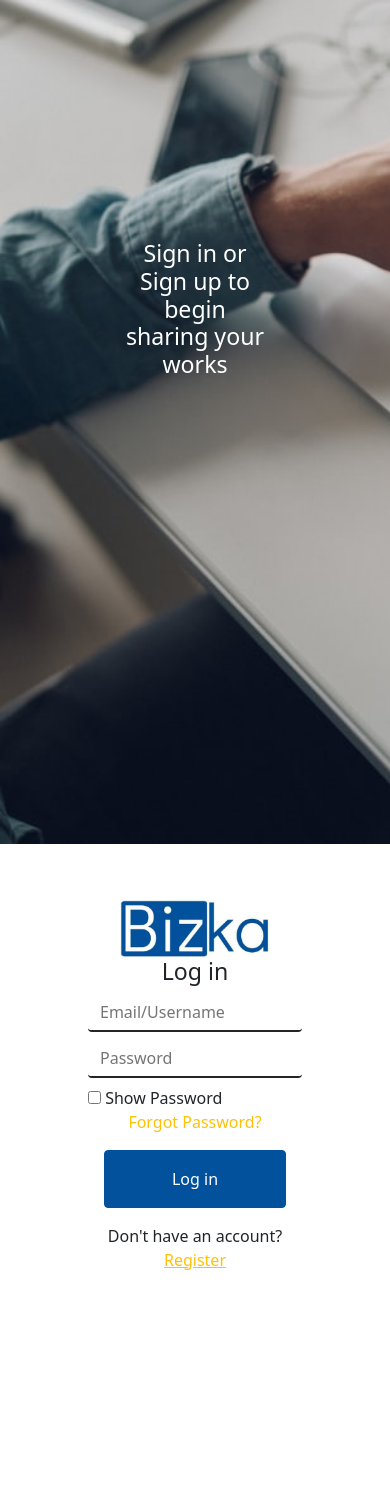
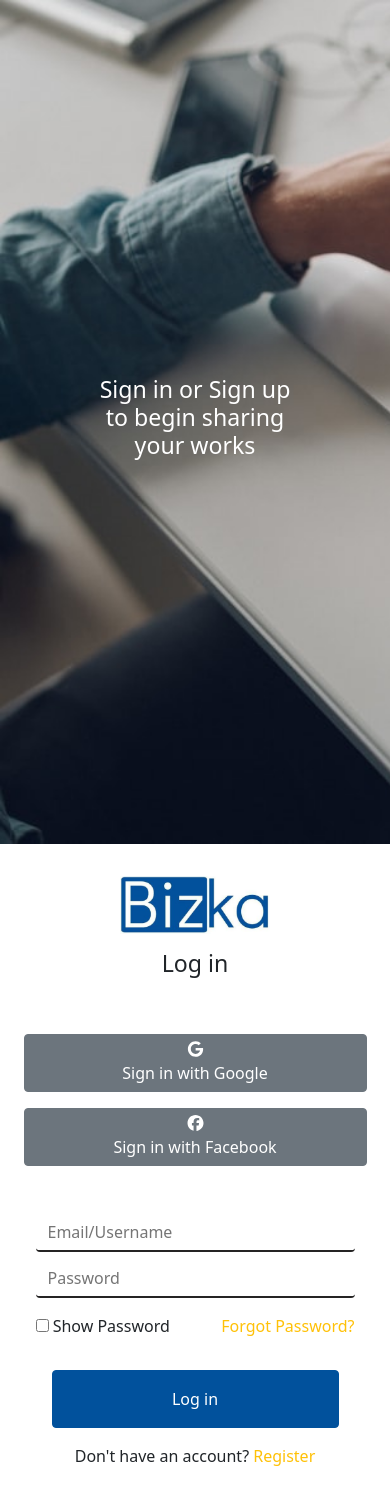
Before and after one commit to Bizkaofficial/bizzy-gallop, a React (Create React App) app: page /accounts/login in a window 390 px wide. Before the commit the page ends 1304 px from the top, so only its background shows below. Built offline with nearby package versions, Linux system fonts and the light colour scheme.

Commit message:
now mobile responsive

```diff
--- a/package.json
+++ b/package.json
@@ -42,7 +42,7 @@
   },
   "scripts": {
     "start": "react-scripts start",
-    "build": "react-scripts build",
+    "build": "GENERATE_SOURCEMAP=false react-scripts build",
     "test": "react-scripts test",
     "eject": "react-scripts eject"
   },
--- a/src/layouts/Footer.js
+++ b/src/layouts/Footer.js
@@ -1,10 +1,6 @@
 import React from "react";
-
 import { FontAwesomeIcon } from "@fortawesome/react-fontawesome";
-import { faInstagramSquare } from "@fortawesome/free-brands-svg-icons";
-import { faFacebook } from "@fortawesome/free-brands-svg-icons";
-import { faTwitter } from "@fortawesome/free-brands-svg-icons";
-import { faLinkedin } from "@fortawesome/free-brands-svg-icons";
+import { faInstagramSquare, faFacebook, faTwitter, faLinkedin } from "@fortawesome/free-brands-svg-icons";
 import { Link } from "react-router-dom";
 
 const Footer = () => {
--- a/src/layouts/Header1.js
+++ b/src/layouts/Header1.js
@@ -9,7 +9,7 @@ const Header1 = () => {
           <img src={Logo} alt="" height={40} />
         </Link>
         <button
-          class="navbar-toggler"
+          className="navbar-toggler"
           type="button"
           data-bs-toggle="collapse"
           data-bs-target="#navbarToggleExternalContent"
@@ -17,7 +17,7 @@ const Header1 = () => {
           aria-expanded="false"
           aria-label="Toggle navigation"
         >
-          <span class="navbar-toggler-icon"></span>
+          <span className="navbar-toggler-icon"></span>
         </button>
         <div
           className="collapse navbar-collapse justify-content-end"
--- a/src/pages/ForgotPassword.js
+++ b/src/pages/ForgotPassword.js
@@ -22,9 +22,9 @@ const ForgotPassword = () => {
   })
 
   return (
-    <div className="container">
+    <article className="container">
       <div className="row">
-        <div className="container mt-4 pt-5 text-center col-lg-6 col-md-12 col-sm-12">
+        <div className="text-center col-lg-6 col-md-12 col-sm-12 pt-5 mt-5 mx-auto">
           <img
             src={bizkaLogo}
             alt="bizka logo"
@@ -58,7 +58,7 @@ const ForgotPassword = () => {
           </Link>
         </div>
       </div>
-    </div>
+    </article>
   );
 }
 
--- a/src/pages/Login.js
+++ b/src/pages/Login.js
@@ -3,6 +3,8 @@ import { useEffect, useState } from "react";
 import { Link, useNavigate } from "react-router-dom";
 import axios from "axios";
 import * as Yup from "yup";
+import { FontAwesomeIcon } from "@fortawesome/react-fontawesome";
+import { faFacebook, faGoogle } from "@fortawesome/free-brands-svg-icons";
 import "../index.css";
 import sideImg from "../assets/registerbg.jfif";
 import bizkaLogo from "../assets/logo.PNG";
@@ -72,40 +74,46 @@ const Login = () => {
   };
 
   return (
-    <div>
-      <div className="d-flex flex-column flex-lg-row">
-        <div className="col-lg-6 col-12" style={addStyle}>
-          <div className="text-center mt-5 py-5 col-6 container">
-            <div className="mt-5 p-5"></div>
-            <div className="text-center container">
+    <article className="d-flex flex-column flex-lg-row">
+      <section className="col-lg-6 col-12 d-flex justify-content-center align-items-center" style={addStyle}>
+        <div className="text-center d-flex justify-content-center align-items-center w-50">
           <p className="text-white text-center h3">
-                {" "}
             <Link className="text-white text-decoration-none" to="/login">
               Sign in
-                </Link>{" "}
-                or{" "}
+            </Link>
+            <span> or </span>
             <Link
               to="/register"
               className="text-white text-decoration-none"
             >
               Sign up
-                </Link>{" "}
-                to begin sharing your works{" "}
+            </Link>
+            <span> to begin sharing your works</span>
           </p>
         </div>
-          </div>
-        </div>
-        <div className="col-lg-6 col-12 container mt-4 px-4">
-          <form onSubmit={formik.handleSubmit} className="p-3 mx-5">
-            <div className="text-center mt-3">
-              <img
-                src={bizkaLogo}
-                alt="bizka logo"
-                className="text-center"
-                style={{ width: "150px" }}
-              />
+      </section>
+
+      <section className="col-md-6 d-flex justify-content-center align-items-center">
+        <form onSubmit={formik.handleSubmit} className="p-3" style={{ width: "90%" }}>
+          <div className="d-flex flex-column gap-3 justify-content-center text-center mt-3">
+            <img src={bizkaLogo} alt="bizka logo" className="mx-auto" style={{ width: "150px" }}/>
             <h3 className="h3">Log in</h3>
           </div>
+
+          <div className="row justify-content-center gap-3 my-5">
+            <a href="https://" className="btn btn-secondary col-md-5">
+              <span className="row align-items-center justify-content-center gap-1">
+                <FontAwesomeIcon icon={faGoogle} className="col-md-1" />
+                Sign in with Google
+              </span>
+            </a>
+            <a href="https://" className="btn btn-secondary col-md-5">
+              <span className="row align-items-center justify-content-center gap-1">
+                <FontAwesomeIcon icon={faFacebook} className="col-md-1" />Sign in with Facebook
+              </span>
+            </a>
+          </div>
+
           {Errorss ? <div className="alert alert-danger text-danger">{Errorss}</div> : null}
           <div className="g-signin2" data-onsuccess="onSignIn"></div>
           <input
@@ -140,9 +148,10 @@ const Login = () => {
           {formik.touched.password ? (
             <div className="text-danger">{formik.errors.password}</div>
           ) : null}
-            <input type="checkbox" onClick={() => setShowPwd(!showPwd)} /> Show
-            Password
-            <div className="container text-center">
+
+          <div className="d-flex justify-content-between align-items-center my-3">
+            <label><input type="checkbox" onClick={() => setShowPwd(!showPwd)} /> Show
+            Password</label>
             <Link
               to="/accounts/forgot-password"
               className="text-warning text-decoration-none"
@@ -150,21 +159,19 @@ const Login = () => {
               Forgot Password?
             </Link>
           </div>
+
           <div className="text-center mx-3">
             <button className="btn btn-bizka w-100 p-3 my-3" type="submit">
               {isLoading ? <span className="spinner-border"></span> : "Log in"}
             </button>{" "}
           </div>
           <p className="text-center">
-              Don't have an account?{" "}
-              <Link className="text-warning" to="/accounts/register">
-                Register
-              </Link>
+            <span>Don't have an account? </span>
+            <Link className="text-warning text-decoration-none" to="/accounts/register">Register</Link>
           </p>
         </form>
-        </div>
-      </div>
-    </div>
+      </section>
+    </article>
   );
 };
 
--- a/src/pages/Register.js
+++ b/src/pages/Register.js
@@ -4,6 +4,8 @@ import { useState } from "react";
 import { Link, useNavigate } from "react-router-dom";
 import axios from "axios";
 // import { useDispatch, useSelector } from "react-redux";
+import { FontAwesomeIcon } from "@fortawesome/react-fontawesome";
+import { faFacebook, faGoogle } from "@fortawesome/free-brands-svg-icons";
 import sideImg from "../assets/registerbg.jfif";
 import bizkaLogo from "../assets/logo.PNG";
 // import { registerUser } from "../actions"
@@ -75,41 +77,46 @@ const Register = () => {
   };
 
   return (
-    <>
-      <section className="">
-        <div className="d-flex flex-column flex-lg-row">
-          <div className="col-lg-6 col-12" style={addStyle}>
-            <div className="text-center mt-5 py-5 col-6 container">
-              <div className="mt-5 p-5"></div>
-              <div className="text-center container">
+    <article className="d-flex flex-column flex-lg-row">
+      <section className="col-lg-6 col-12 d-flex justify-content-center align-items-center" style={addStyle}>
+        <div className="text-center d-flex justify-content-center align-items-center w-50">
           <p className="text-white text-center h3">
-                  {" "}
             <Link className="text-white text-decoration-none" to="/login">
               Sign in
-                  </Link>{" "}
-                  or{" "}
+            </Link>
+            <span> or </span>
             <Link
               to="/register"
               className="text-white text-decoration-none"
             >
               Sign up
-                  </Link>{" "}
-                  to begin sharing your works{" "}
+            </Link>
+            <span> to begin sharing your works</span>
           </p>
         </div>
-            </div>
-          </div>
-          <div className="col-lg-6 col-12 container mt-sm-4 px-sm-4">
-            <form onSubmit={formik.handleSubmit} className="p-3 mx-5">
-              <div className="text-center mt-1">
-                <img
-                  src={bizkaLogo}
-                  alt="bizka logo"
-                  className="text-center"
-                  style={{ width: "150px" }}
-                />
+      </section>
+
+      <section className="col-md-6 d-flex justify-content-center align-items-center">
+        <form onSubmit={formik.handleSubmit} className="p-3" style={{ width: "80%" }}>
+          <div className="d-flex flex-column gap-3 justify-content-center text-center mt-3">
+            <img src={bizkaLogo} alt="bizka logo" className="mx-auto" style={{ width: "150px" }}/>
             <h3 className="h3">Create an account</h3>
           </div>
+
+          <div className="row justify-content-center gap-3 my-3">
+            <a href="https://" className="btn btn-secondary col-md-5">
+              <span className="row align-items-center justify-content-center gap-1">
+                <FontAwesomeIcon icon={faGoogle} className="col-md-1" />
+                Sign up with Google
+              </span>
+            </a>
+            <a href="https://" className="btn btn-secondary col-md-5">
+              <span className="row align-items-center justify-content-center gap-1">
+                <FontAwesomeIcon icon={faFacebook} className="col-md-1" />Sign up with Facebook
+              </span>
+            </a>
+          </div>
+
           {errorss ? (
             <div className="alert alert-danger"> {errorss}</div>
           ) : null}
@@ -117,11 +124,7 @@ const Register = () => {
             type="text"
             placeholder="First Name"
             name="first_name"
-                className={
-                  formik.touched.first_name && formik.errors.first_name
-                    ? "my-2 bizka-form bizka-invalid"
-                    : "my-2 bizka-form"
-                }
+            className={formik.touched.first_name && formik.errors.first_name ? "my-2 bizka-form bizka-invalid" : "my-2 bizka-form"}
             value={formik.values.first_name}
             onChange={formik.handleChange}
             onBlur={formik.handleBlur}
@@ -228,24 +231,19 @@ const Register = () => {
               {formik.errors.confirmPassword}
             </div>
           ) : null}
-              <input type="checkbox" onClick={() => setShowPwd(!showPwd)} />{" "}
-              Show Password
+          <label className="my-3"><input type="checkbox" onClick={() => setShowPwd(!showPwd)} /> Show Password</label>
           <div className="text-center mx-3">
             <button className="btn btn-bizka w-100 p-3 my-3" type="submit">
               Get Started
             </button>{" "}
           </div>
           <p className="text-center">
-                Already have an account?{" "}
-                <Link className="text-warning" to="/accounts/login">
-                  Login
-                </Link>
+            <span>Already have an account? </span>
+            <Link className="text-warning" to="/accounts/login">Login</Link>
           </p>
         </form>
-          </div>
-        </div>
       </section>
-    </>
+    </article>
   );
 };
 
```
Lines whose indentation alone changed are shown as unchanged.
